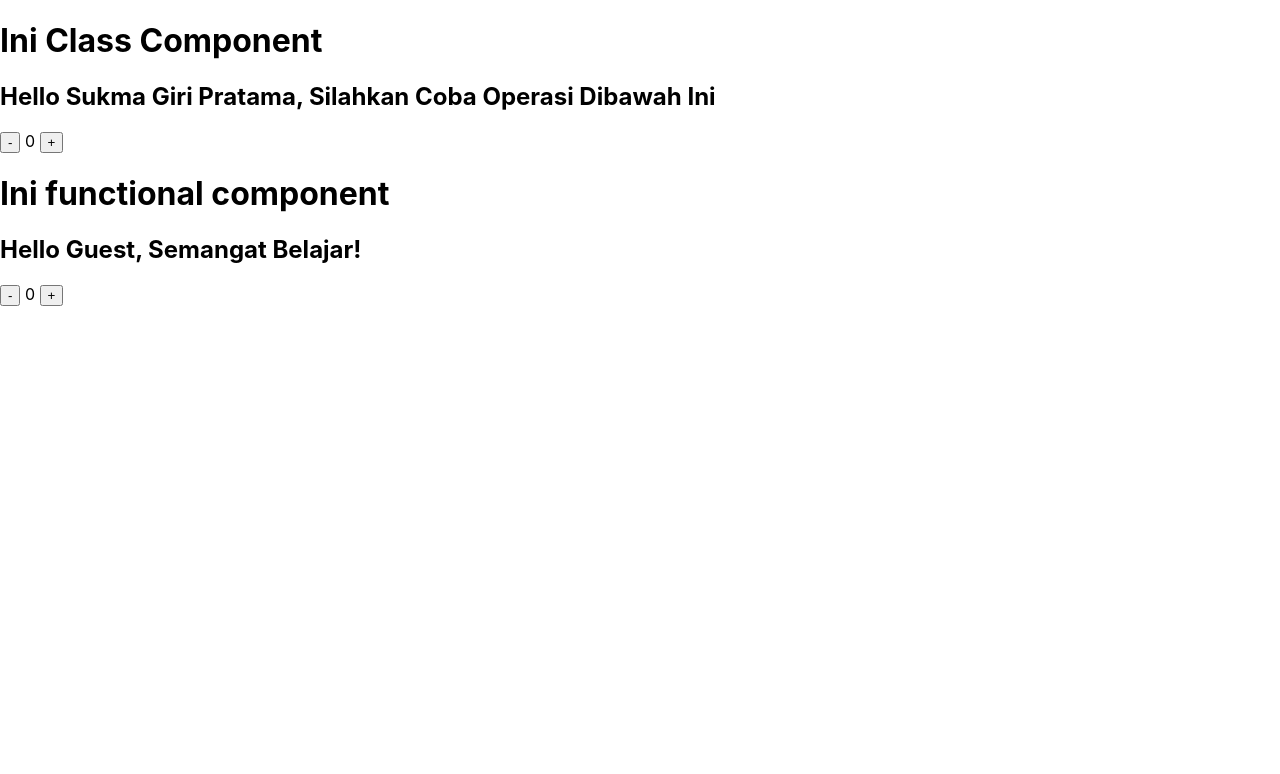
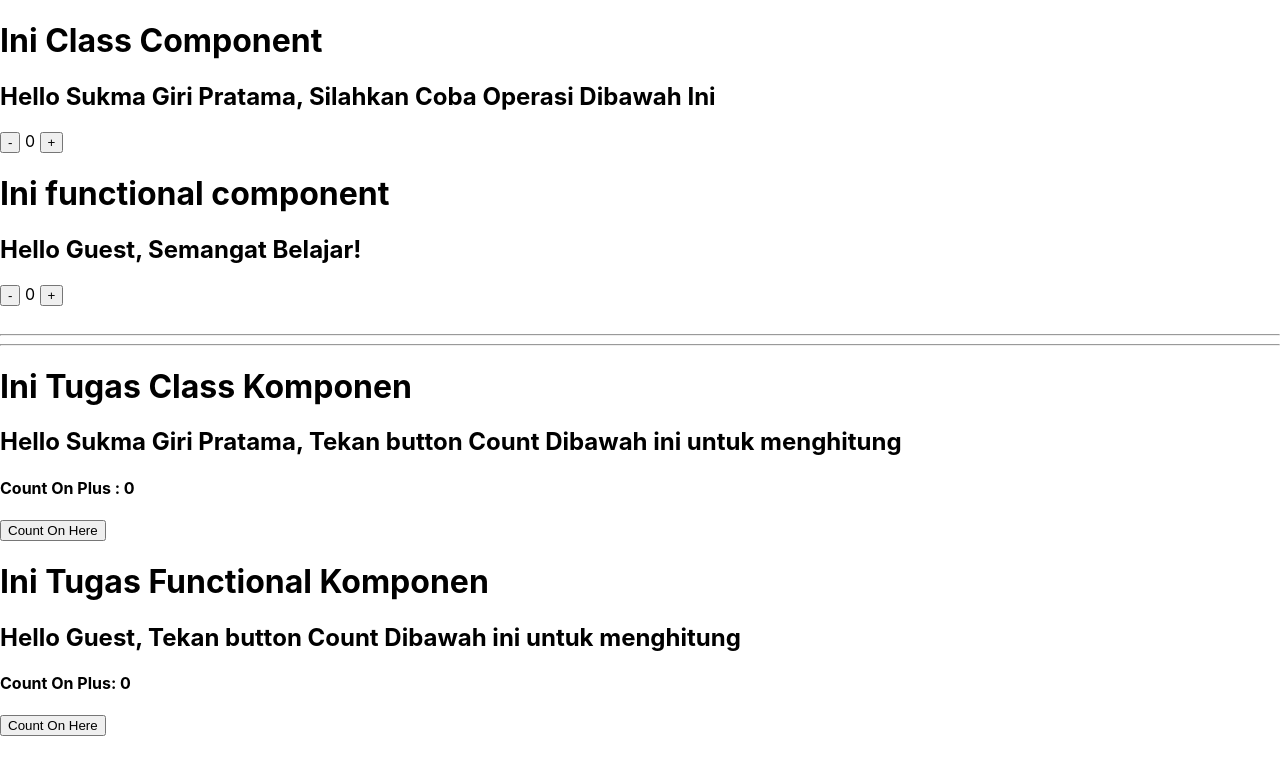
Before and after one commit to arifrhm/reactjs-practice, a React (Create React App) app: page / in a window 1280 px wide. Shown: the top 774 px of the page. Built offline with nearby package versions, Linux system fonts and the light colour scheme.

Commit message:
Tugas Komponen

```diff
--- a/src/App.js
+++ b/src/App.js
@@ -1,9 +1,11 @@
 import FirstComponent from "./Materi/FirstKomponen";
+import PracticeComponent from "./Tugas/PracticeKomponen";
 
 function App() {
   return (
     <div className="App">
       <FirstComponent/>
+      <PracticeComponent/>
     </div>
   );
 }
--- /dev/null
+++ b/src/Tugas/PracticeKomponen/TugasKomponen/ClassComponent.jsx
@@ -0,0 +1,33 @@
+import React from "react";
+import PropTypes from "prop-types";
+
+
+class ClassComponent extends React.Component{
+
+    state = {
+        count: 0
+    }
+
+    onCount = () => {
+        this.setState({count: this.state.count + 1})
+    }
+
+    render() {
+        return(
+            <div>
+                <br />
+                <hr /> <hr />
+                <h1>Ini Tugas Class Komponen</h1>
+                <h2>Hello {this.props.name}, Tekan button Count Dibawah ini untuk menghitung</h2>
+                <h4>Count On Plus : {this.state.count}</h4>
+                <button onClick={this.onCount}>Count On Here</button>
+            </div>
+        )
+    }
+}
+
+ClassComponent.propTypes = {
+    name: PropTypes.string.isRequired
+}
+
+export default ClassComponent
--- /dev/null
+++ b/src/Tugas/PracticeKomponen/TugasKomponen/FunctionalComponent.jsx
@@ -0,0 +1,24 @@
+import React from "react";
+import {useState} from 'react'
+
+const FunctionalComponent = ({name}) =>{
+    const [count, setCount] = useState(0)
+    const onCount = () => {
+    setCount(count + 1)
+    }
+
+    return(
+        <div>
+            <h1>Ini Tugas Functional Komponen</h1>
+            <h2>Hello {name}, Tekan button Count Dibawah ini untuk menghitung</h2>
+            <h4>Count On Plus: {count}</h4>
+            <button onClick={onCount}>Count On Here</button>
+        </div>
+    )
+}
+
+FunctionalComponent.defaultProps = {
+    name: 'Guest'
+}
+
+export default FunctionalComponent
--- /dev/null
+++ b/src/Tugas/PracticeKomponen/index.jsx
@@ -0,0 +1,14 @@
+import React from "react";
+import ClassComponent from "./TugasKomponen/ClassComponent";
+import FunctionalComponent from "./TugasKomponen/FunctionalComponent";
+
+export default class PracticeComponent extends React.Component{
+    render() {
+        return(
+            <div>
+                <ClassComponent name= "Sukma Giri Pratama"/>
+                <FunctionalComponent/>
+            </div>
+        )
+    }
+}
```
